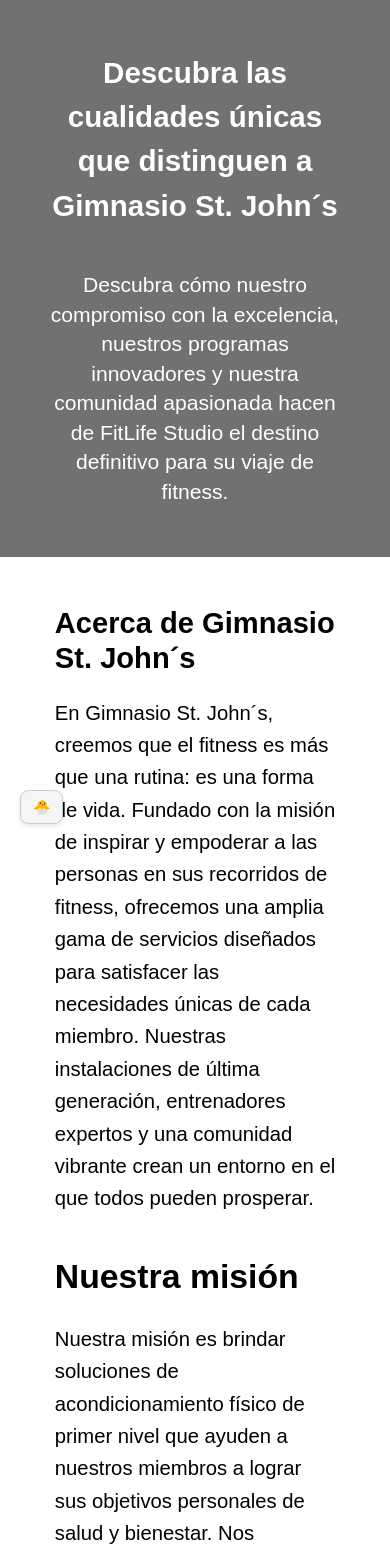
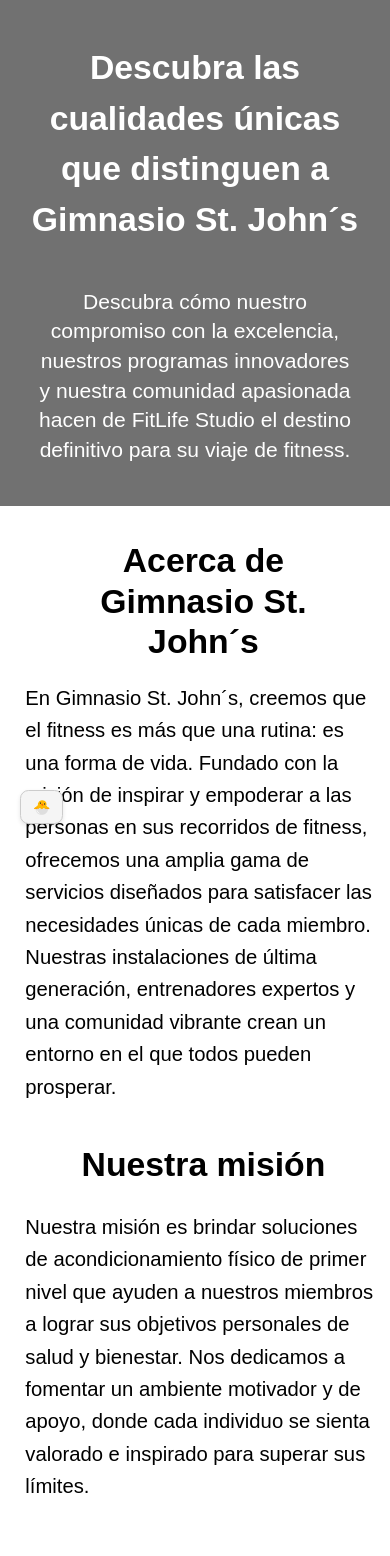
Before and after one commit to byQuesters/St-Johns-Gym, a Next.js app: page /about in a window 390 px wide. Shown: the top 1556 px of the page. Built offline with nearby package versions, Linux system fonts and the light colour scheme.

Commit message:
feat: responsive styles for about done

```diff
--- a/public/css/responsabout.css
+++ b/public/css/responsabout.css
@@ -8,64 +8,198 @@ body {
   }
 
   /* Estilos responsivos */
-  @media (max-width: 1200px) {
+  @media (max-width: 1024px) {
+    .hero-content{
+      margin: auto;
+      width: 100%;
+    }
     .hero-content h1 {
-      font-size: 6vh;
+      font-size: 5vh;
     }
     .hero-content p {
-      font-size: 2.5vh;
+      max-width: 70%;
+      font-size: 3vh;
+    }
+    .part2{
+      width: 100%;
+      flex-direction: column;
+    }
+    .about-content{
+      width: 100%;
+      padding-right: 0;
+      flex: 1;
+    }
+    .about-image{
+      width: 100%;
+      display: block;
     }
     .about-content h2 {
-      font-size: 5.5vh;
+      margin: auto !important;
+      text-align: center !important;
+      width: 80%;
+      font-size: 4.8vh;
+    }
+    .part2 p{
+      font-size: 3vh;
     }
     .about-content h3 {
-      font-size: 4.5vh;
+      text-align: center;
+      font-size: 4vh;
+    }
+    .part4{
+      margin-top: 15vh;
     }
     .part3 h1,
     .part4 h1 {
-      font-size: 5.5vh;
+      width: 100%;
+      font-size: 5vh;
     }
     .part3 .gymteamdesc p,
     .part4 .location p {
+      max-width: 85%;
+      font-size: 3vh;
+    }
+    .card {
+      padding: 2vh;
+    }
+    .card-title {
+      font-size: 3vh;
+    }
+    .card-subtitle {
       font-size: 2.5vh;
+    }
+    .icon {
+      font-size: 1.5vh;
+    }
+    .container{
+      margin: auto;
+    }
+    .part3 .gymteamdesc p,
+    .part4 .location p {
+      font-size: 3vh;
+      max-width: 90%;
+    }
+    .info-card {
+      margin: auto;
+      padding: 0;
+    }
+    .title {
+        padding: 1vh;
+        font-size: 3vh;
+        text-align: center;
+    }
+    .subtitle {
+        padding: 1vh;
+        font-size: 2.5vh;
+        text-align: center;
+    }
+    .address,
+    .phone,
+    .map-link {
+        width: 90%;
+        font-size: 2.3vh;
+        padding: 1vh;
+        display: flex;
+        text-align: center;
+        margin: auto;
+        margin: auto; /* Centra el contenedor */
+        display: block; /* Asegura que el elemento p ocupe todo el ancho */
     }
   }
 
   @media (max-width: 768px) {
+    .hero-content{
+      margin: auto;
+      width: 100%;
+    }
     .hero-content h1 {
       font-size: 5vh;
     }
     .hero-content p {
-      font-size: 2vh;
+      max-width: 70%;
+      font-size: 3vh;
+    }
+    .part2{
+      width: 100%;
+      flex-direction: column;
+    }
+    .about-content{
+      width: 100%;
+      padding-right: 0;
+      flex: 1;
+    }
+    .about-image{
+      width: 100%;
+      display: block;
     }
     .about-content h2 {
-      font-size: 4.5vh;
+      margin: auto;
+      text-align: center;
+      width: 80%;
+      font-size: 5vh;
+    }
+    .part2 p{
+      font-size: 3vh;
     }
     .about-content h3 {
-      font-size: 3.5vh;
-    }
-    .about-image img {
-      height: 60vh;
+      text-align: center;
+      font-size: 4vh;
     }
     .part3 h1,
     .part4 h1 {
-      font-size: 4.5vh;
+      width: 100%;
+      font-size: 5vh;
     }
     .part3 .gymteamdesc p,
     .part4 .location p {
-      font-size: 2vh;
+      max-width: 85%;
+      font-size: 3vh;
     }
     .card {
-      padding: 1.5vh;
+      padding: 2vh;
     }
     .card-title {
-      font-size: 2vh;
+      font-size: 3vh;
     }
     .card-subtitle {
-      font-size: 1.8vh;
+      font-size: 2.5vh;
     }
     .icon {
-      font-size: 12px;
+      font-size: 1.5vh;
+    }
+    .container{
+      margin: auto;
+    }
+    .part3 .gymteamdesc p,
+    .part4 .location p {
+      font-size: 3vh;
+      max-width: 90%;
+    }
+    .info-card {
+      margin: auto;
+      padding: 0;
+    }
+    .title {
+        padding: 1vh;
+        font-size: 3vh;
+        text-align: center;
+    }
+    .subtitle {
+        padding: 1vh;
+        font-size: 2.5vh;
+        text-align: center;
+    }
+    .address,
+    .phone,
+    .map-link {
+        width: 90%;
+        font-size: 2.3vh;
+        padding: 1vh;
+        display: flex;
+        text-align: center;
+        margin: auto;
+        margin: auto; /* Centra el contenedor */
+        display: block; /* Asegura que el elemento p ocupe todo el ancho */
     }
   }
 
@@ -74,6 +208,7 @@ body {
       padding: 6vh 1vh;
     }
     .hero-content h1 {
+      width: 90%;
       font-size: 4vh;
     }
     .hero-content p {
@@ -84,7 +219,7 @@ body {
         padding-right: 0;
     }
     .about-content h2 {
-      font-size: 4vh;
+      font-size: 5vh;
     }
     .about-content h3 {
       font-size: 4vh;
@@ -94,11 +229,11 @@ body {
       height: auto;
     }
     main{
-        padding: 0 3.5vh !important;
+      padding: auto;
     }
     .part2 {
       flex-direction: column;
-      padding: 3vh;
+      padding: 0;
     }
     .part2 p{
         font-size: 2.4vh;
@@ -125,10 +260,11 @@ body {
     }
     .part3 h1,
     .part4 h1 {
-        width: 100%;
-        font-size: 5vh;
+        width: 90%;
+        font-size: 4vh;
     }
     .part4{
+      width: 100%;
         margin-top: 10vh;
     }
     .part3 .gymteamdesc p,
@@ -161,22 +297,43 @@ body {
         margin: auto; /* Centra el contenedor */
         display: block; /* Asegura que el elemento p ocupe todo el ancho */
     }
-  }
-
-  @media (max-width: 480px) {
-    .hero-content h1 {
-        font-size: 3.5vh;
-    }
-    .about-content h2 {
-        font-size: 3.45vh;
-    }
     .part3 .gymteamdesc p, .part4 .location p {
-        font-size: 2.7vh;
-        max-width: 90%;
+        font-size: 2.5vh;
     }
 }
 
-  @media (min-width: 1600px) {
+@media (max-width: 413px) {
+  html{
+    width: 100%;
+  }
+  body{
+    width: 100%;
+  }
+  .hero{
+    width: 100%;
+    padding: 0;
+    padding: 5vh 0 5vh 0;
+  }
+  main{
+    margin: auto;
+    padding: 0;
+    padding: 0 2vh 0 2vh;
+  }
+  .part2{
+    margin-top: 3vh;
+    padding: 1vh;
+  }
+  .about-content h2 {
+    font-size: 4vh;
+  }
+  .part3{
+    width: 100%;
+  }
+  .gymteamdesc{
+    width: 100%;
+  }
+}
+  /* @media (min-width: 1600px) {
     .hero-content h1 {
       font-size: 8vh;
     }
@@ -218,3 +375,4 @@ body {
       font-size: 3vh;
     }
   }
+   */
```
